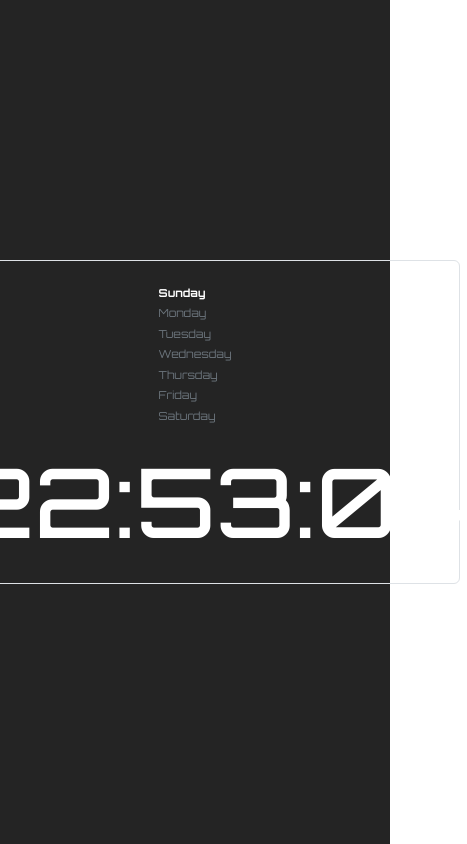
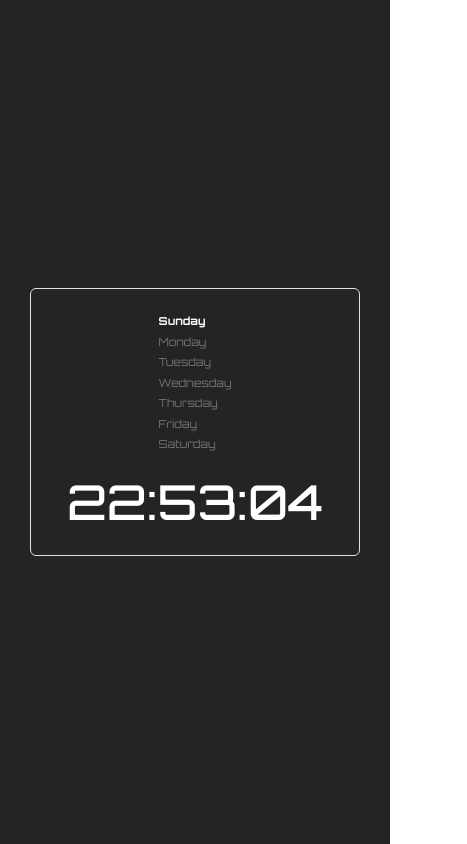
Before and after one commit to luneto10/digital-clock, a React (Vite) app: page / in a window 390 px wide. Shown: the whole page, 467 px wide, since content can reach past the window. Built offline with nearby package versions, Linux system fonts and the light colour scheme.

Commit message:
Fix responsiviness

```diff
--- a/src/App.css
+++ b/src/App.css
@@ -2,3 +2,7 @@
     height: 100vh;
     background-color: #242424;
 }
+
+.auto-width {
+    width: 1000px;
+}
--- a/src/App.tsx
+++ b/src/App.tsx
@@ -4,14 +4,12 @@ import Weekdays from "./components/Weekdays";
 
 function App() {
     return (
-        <div className="App d-flex align-items-center justify-content-center">
-            <div className="text-white border rounded-2 p-4 d-inline-block">
-                <div className="d-flex flex-column flex-md-row align-items-center">
-                    <div className="mb-3 mb-md-0 me-0 me-md-3">
-                        <Weekdays />
-                    </div>
-                    <ClockTime />
+        <div className="App d-flex align-items-center justify-content-center min-vh-100">
+            <div className="auto-width text-white border rounded-2 p-4 d-flex flex-column flex-md-row align-items-center m-5">
+                <div className="mb-3 mb-md-0 me-0 me-md-3">
+                    <Weekdays />
                 </div>
+                <ClockTime />
             </div>
         </div>
     );
--- a/src/components/ClockTime.tsx
+++ b/src/components/ClockTime.tsx
@@ -1,5 +1,7 @@
 import { useEffect, useState } from "react";
+import "bootstrap/dist/css/bootstrap.min.css";
 import "./styles/clockTime.css";
+
 export default function ClockTime() {
     const [time, setTime] = useState(Date.now());
 
@@ -18,11 +20,23 @@ export default function ClockTime() {
         hour12: false,
     });
 
+    const timeChars = timeString.split("");
+    // const times = ["2", "0", ":", "2", "0", ":", "2", "0"];
     return (
-        <div className="text-center">
-            <h1 className="digits m-0 p-0">
-                <span className="time-container digits">{timeString}</span>
-            </h1>
+        <div className="container text-center">
+            <div className="row justify-content-center align-items-center">
+                <div className="col-auto">
+                    <h1 className="digits m-0 p-0">
+                        <span className="time-container digits">
+                            {timeChars.map((char, index) => (
+                                <span key={index} className="time-char digits">
+                                    {char}
+                                </span>
+                            ))}
+                        </span>
+                    </h1>
+                </div>
+            </div>
         </div>
     );
 }
--- a/src/components/styles/clockTime.css
+++ b/src/components/styles/clockTime.css
@@ -1,32 +1,32 @@
 /* clockTime.css */
 
-@import url('https://fonts.googleapis.com/css2?family=Orbitron:wght@400..900&display=swap');
+@import url("https://fonts.googleapis.com/css2?family=Orbitron:wght@400..900&display=swap");
 
 .digits {
-    font-size: 6rem;
+    font-size: 3rem;
     font-family: "Orbitron", sans-serif;
     font-variant-numeric: tabular-nums;
 }
 
 .time-container {
     display: inline-block;
-    width: 6ch;
+    width: auto;
+    min-width: 100% !important;
     text-align: center;
 }
 
-
 @media (min-width: 576px) {
+    .digits {
+        font-size: 4rem;
+    }
+}
+@media (min-width: 768px) {
     .digits {
         font-size: 6rem;
     }
 }
-@media (min-width: 768px) {
+@media (min-width: 992px) {
     .digits {
-        font-size: 8rem;
+        font-size: 9rem;
     }
 }
-@media (min-width: 992px) {
-    .digits {
-        font-size: 10rem;
-    }
-}
```
